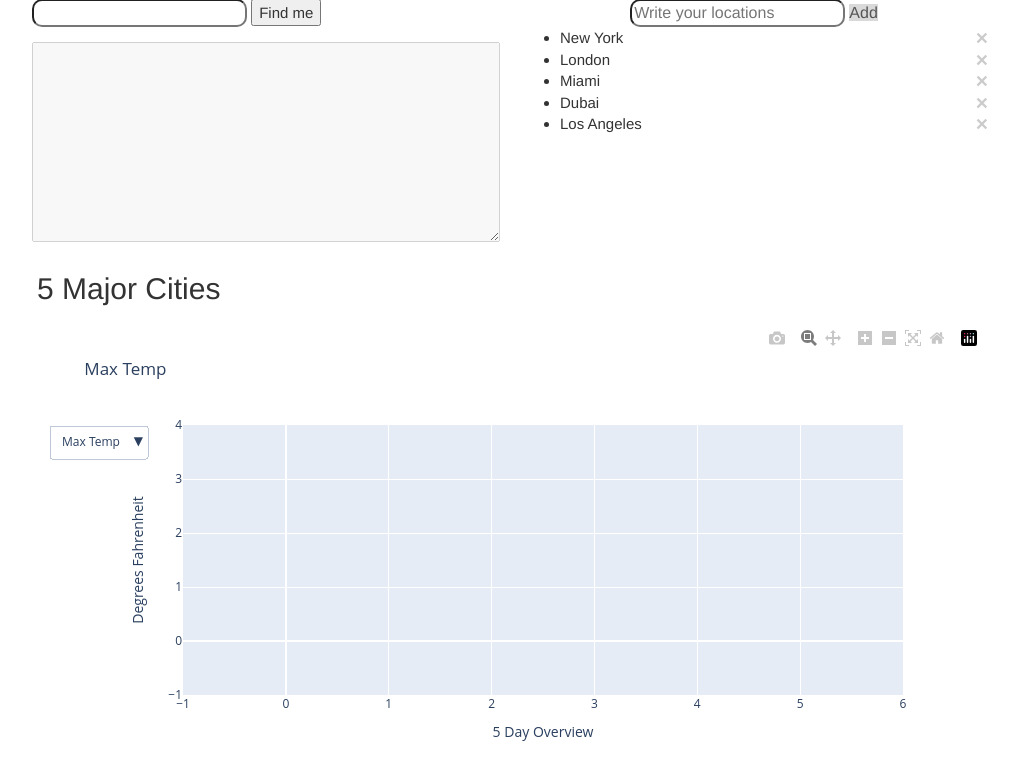
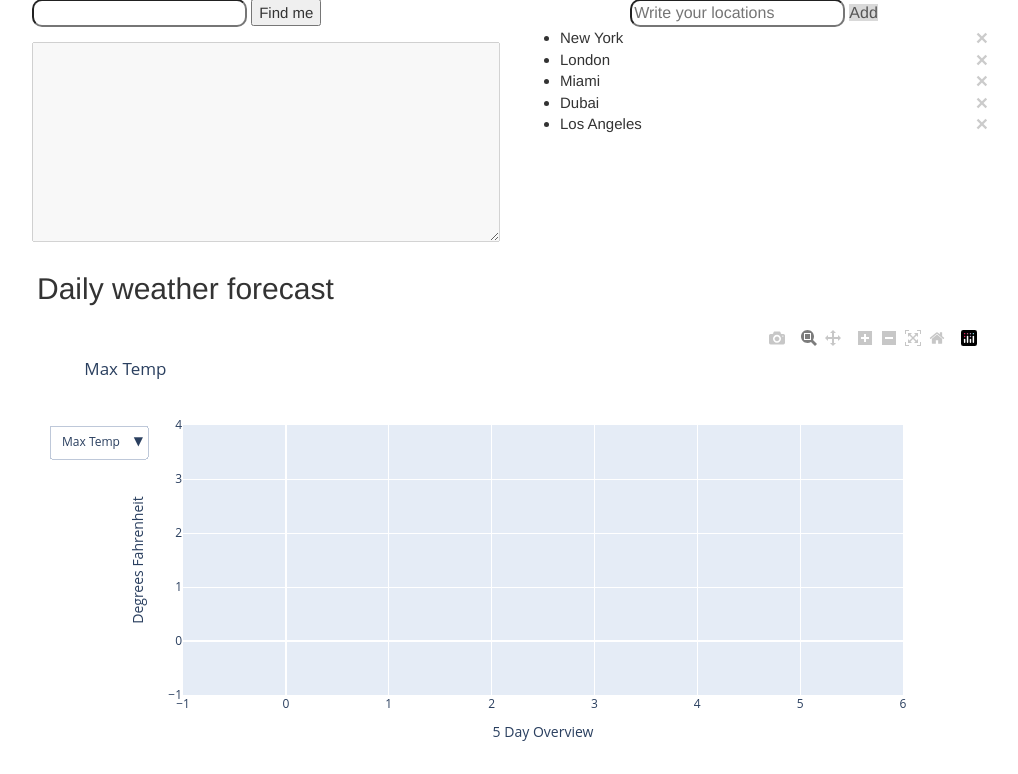
Before and after one commit to gtshepard/cloudy-with-a-chance-of-snakes, a Flask app: page / in a window 1280 px wide. Shown: the part 224-998 px from the top of the page, without its empty margins (130-1148 px from the left). Run offline with Flask 2, Linux system fonts and the light colour scheme; data that the repository does not hold is empty; some libraries are stand-ins or nearby versions.

Commit message:
updated README.MD

```diff
--- a/templates/index.html
+++ b/templates/index.html
@@ -101,7 +101,7 @@
                 </form>
             </div>
         </div>
-        <h2> 5 Major Cities <h2>
+        <h2> Daily weather forecast <h2>
         <div id='divPlotly'></div>
     </div>
 
```
Also changed, not shown: README.md.
